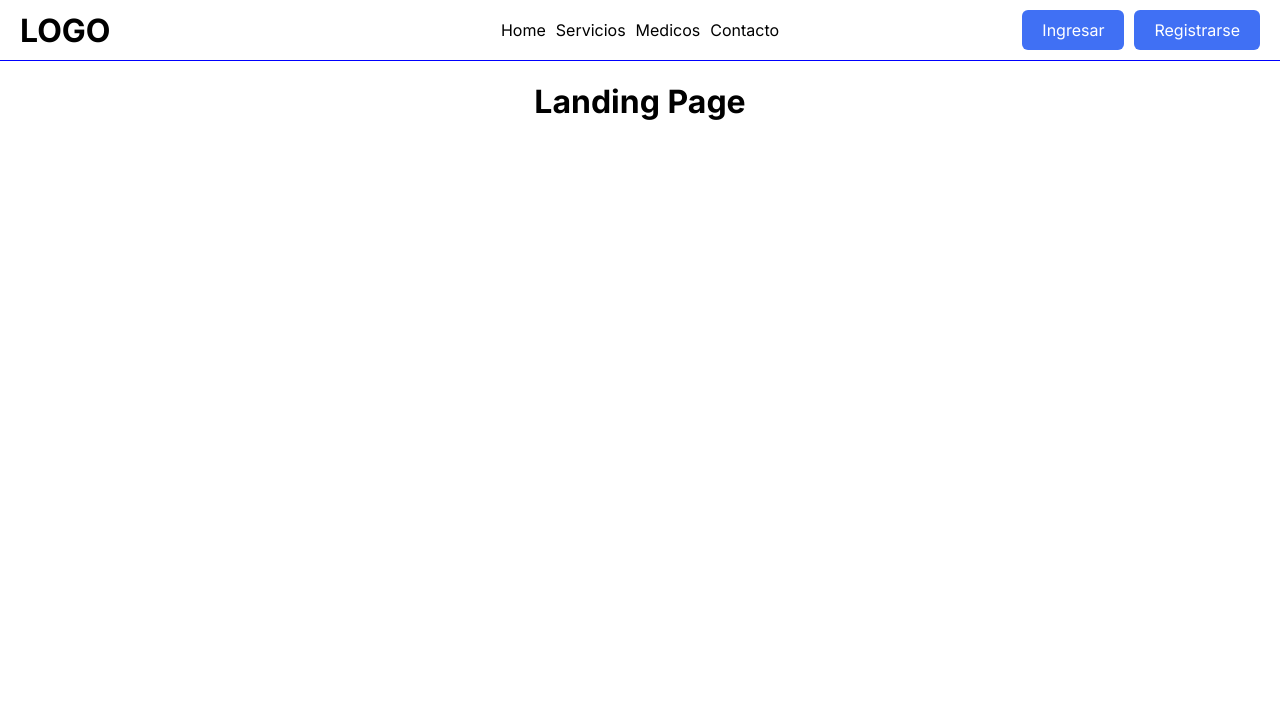
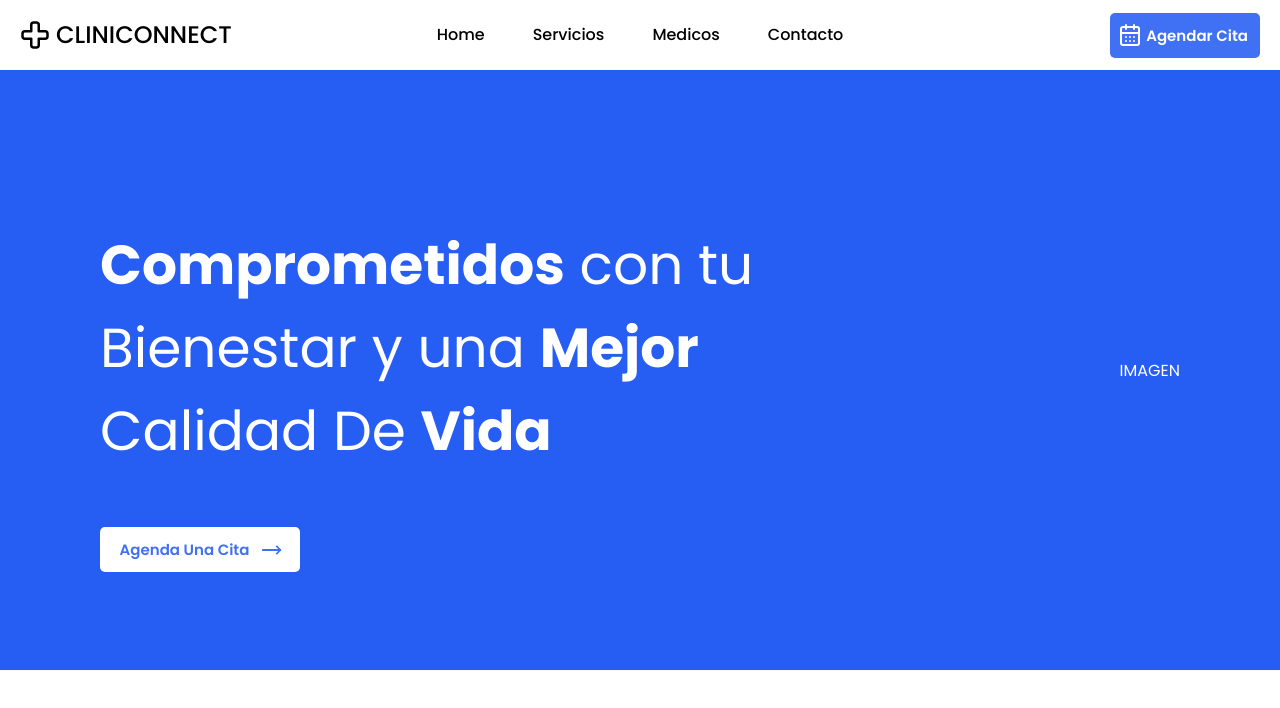
Before and after one commit to No-Country/c14-18-ft-node-react, a Next.js app in the folder frontend/: page / in a window 1280 px wide. Shown: the top 708 px of the page. Built offline with nearby package versions, Linux system fonts and the light colour scheme.

Commit message:
Adding changes to Landing Page

```diff
--- a/frontend/src/app/(pages)/landing.css
+++ b/frontend/src/app/(pages)/landing.css
@@ -2,18 +2,28 @@
     display: flex;
     align-items: center;
     justify-content: space-between;
-    max-height: 60px;
-    border-bottom: solid 1px blue;
+    min-height: 70px;
     padding: 0 20px 0 20px;
+    box-shadow: 0 6px 6px rgba(0, 0, 0, 0.1);
 }
 
-.landing-header h1{
+
+.header-logo {
     display: flex;
+    align-items: center;
+    flex-basis: 0;
     flex-grow: 1;
-    flex-basis: 0;
+    gap: 6px;
 }
 
-.landing-header div{
+.header-logo span{
+    font-family: inherit;
+    font-size: 24px;
+    font-weight: 500;
+    line-height: 32px;
+}
+
+.header-buttons{
     display: flex;
     gap: 10px;
     flex-grow: 1;
@@ -21,15 +31,45 @@
     flex-basis: 0;
 }
 
+
 .main-nav {
     display: flex;
     justify-content: center;
     align-items: center;
+    font-size: 16px;
+    font-weight: 500;
+    line-height: 20px;
 }
 
 .main-nav .nav-items{
     display: flex;
     padding: 0;
-    gap: 10px;
+    gap: 48px;
     list-style: none;
 }
+
+.main-banner {
+    display: flex;
+    align-items: center;
+    justify-content: space-between;
+    min-height: 600px;
+    height: 100%;
+    width: 100%;
+    background-color: #265df2;
+    color: #fff;
+}
+
+.main-banner div{
+    padding: 0 100px;
+}
+
+.main-banner div p{
+    font-size: 55px;
+}
+
+.main-banner div a{
+    display: flex;
+    max-width: 200px;
+    max-height: 45px;
+    height: 100%;
+}
--- a/frontend/src/app/(pages)/page.jsx
+++ b/frontend/src/app/(pages)/page.jsx
@@ -1,11 +1,17 @@
 import Link from 'next/link'
 import './landing.css'
+import { CalendarIcon, CrossIcon, RightArrowIcon } from '@/components/Icons'
+import Button from '@/components/Button'
 
 export default function Home() {
   return (
     <>
       <header className='landing-header'>
-        <h1>LOGO</h1>
+        <div className='header-logo'>
+          <CrossIcon/>
+          <span>CLINICONNECT</span>
+        </div>
+
         <nav className='main-nav'>
           <ul className='nav-items'>
             <li>Home</li>
@@ -15,18 +21,32 @@ export default function Home() {
           </ul>
         </nav>
 
-        <div>
-          <Link href={'/log-in'} style={{ backgroundColor: '#4070f4', color: '#fff', padding: '10px 20px', borderRadius: '6px', textDecoration: 'none' }}>
-            Ingresar
-          </Link>
-          <Link href={'/sign-up'} style={{ backgroundColor: '#4070f4', color: '#fff', padding: '10px 20px', borderRadius: '6px', textDecoration: 'none' }}>
-            Registrarse
+        <div className='header-buttons'>
+          <Link href={'/log-in'} style={{maxWidth: '150px', width: '100%'}}>
+            <Button>
+              <i><CalendarIcon/></i>
+              <span>Agendar Cita</span>
+            </Button>
           </Link>
         </div>
       </header>
 
       <main style={{display: 'flex', flexDirection: 'column', placeItems: 'center' }}>
-        <h1>Landing Page</h1>
+        <section className='main-banner'>
+          <div>
+            <p> <strong>Comprometidos</strong> con tu <br /> Bienestar y una <strong>Mejor</strong>  <br /> Calidad De <strong> Vida</strong> </p>
+            <Link href={'/log-in'} >
+              <Button className={'invert'}>
+                <span>Agenda Una Cita</span>
+                <RightArrowIcon/>
+              </Button>
+            </Link>
+
+          </div>
+          <div>
+            IMAGEN
+          </div>
+        </section>
 
       </main>
     </>
--- a/frontend/src/app/globals.css
+++ b/frontend/src/app/globals.css
@@ -1,3 +1,5 @@
+@import url('https://fonts.googleapis.com/css2?family=Poppins:wght@400;500;600;700&display=swap');
+
 html,
 body {
   max-width: 100vw;
@@ -6,4 +8,9 @@ body {
   margin: 0;
   padding: 0;
   box-sizing: border-box;
+  font-family: 'Poppins', sans-serif;
 }
+
+a {
+  text-decoration: none;
+}
--- a/frontend/src/app/layout.jsx
+++ b/frontend/src/app/layout.jsx
@@ -1,7 +1,5 @@
 import './globals.css'
-import { Inter } from 'next/font/google'
 
-const inter = Inter({ subsets: ['latin'] })
 
 export const metadata = {
   title: 'Create Next App',
@@ -11,7 +9,7 @@ export const metadata = {
 export default function RootLayout({ children }) {
   return (
     <html lang="en">
-      <body className={inter.className}>{children}</body>
+      <body>{children}</body>
     </html>
   )
 }
--- /dev/null
+++ b/frontend/src/components/Button.css
@@ -0,0 +1,42 @@
+.default-button {
+    display: flex;
+    align-items: center;
+    justify-items: center;
+    font-family: inherit;
+    font-size: 15px;
+    height: 45px;
+    max-width: 200px;
+    width: 100%;
+    border: none;
+    outline: none;
+    color: #fff;
+    border-radius: 5px;
+    padding: 0 8px 0 8px;
+    background-color: #4070f4;
+    cursor: pointer;
+    transition: all 0.3s linear;
+}
+
+.default-button:hover {
+    background-color: #265df2;
+}
+
+.default-button span {
+    width: 100%;
+    font-weight: 600;
+}
+
+.default-button i {
+    padding-top: 5px;
+}
+
+.default-button.invert{
+    color: #4070f4;
+    background-color: #fff;
+    padding-right: 18px;
+}
+
+.default-button.invert:hover{
+    box-shadow: 6px 6px 6px rgba(0, 0, 0, 0.1);
+    transform: translate(1px, -2px);
+}
--- /dev/null
+++ b/frontend/src/components/Button.jsx
@@ -0,0 +1,11 @@
+import './Button.css'
+
+const Button = ({ children, className }) => {
+    return (
+        <button className={`default-button ` + className}>
+            {children}
+        </button>
+    );
+}
+
+export default Button;
--- a/frontend/src/components/Icons.jsx
+++ b/frontend/src/components/Icons.jsx
@@ -1,17 +1,35 @@
 export const BackArrowIcon = () => {
     return (
-        <svg xmlns="http://www.w3.org/2000/svg" width="20" height="20" viewBox="0 0 24 24" fill="none" stroke="currentColor" stroke-width="2" stroke-linecap="round" stroke-linejoin="round" class="lucide lucide-chevron-first"><path d="m17 18-6-6 6-6"/><path d="M7 6v12"/></svg>
+        <svg xmlns="http://www.w3.org/2000/svg" width="20" height="20" viewBox="0 0 24 24" fill="none" stroke="currentColor" strokeWidth="2" strokeLinecap="round" strokeLinejoin="round" className="lucide lucide-chevron-first"><path d="m17 18-6-6 6-6"/><path d="M7 6v12"/></svg>
      );
 }
 
 export const OpenEyeIcon = () => {
     return (
-        <svg xmlns="http://www.w3.org/2000/svg" width="24" height="24" viewBox="0 0 24 24" fill="none" stroke="currentColor" stroke-width="2" stroke-linecap="round" stroke-linejoin="round" class="lucide lucide-eye"><path d="M2 12s3-7 10-7 10 7 10 7-3 7-10 7-10-7-10-7Z"/><circle cx="12" cy="12" r="3"/></svg>
+        <svg xmlns="http://www.w3.org/2000/svg" width="24" height="24" viewBox="0 0 24 24" fill="none" stroke="currentColor" strokeWidth="2" strokeLinecap="round" strokeLinejoin="round" className="lucide lucide-eye"><path d="M2 12s3-7 10-7 10 7 10 7-3 7-10 7-10-7-10-7Z"/><circle cx="12" cy="12" r="3"/></svg>
     )
 }
 
 export const ClosedEyeIcon = () => {
     return (
-        <svg xmlns="http://www.w3.org/2000/svg" width="24" height="24" viewBox="0 0 24 24" fill="none" stroke="currentColor" stroke-width="2" stroke-linecap="round" stroke-linejoin="round" class="lucide lucide-eye-off"><path d="M9.88 9.88a3 3 0 1 0 4.24 4.24"/><path d="M10.73 5.08A10.43 10.43 0 0 1 12 5c7 0 10 7 10 7a13.16 13.16 0 0 1-1.67 2.68"/><path d="M6.61 6.61A13.526 13.526 0 0 0 2 12s3 7 10 7a9.74 9.74 0 0 0 5.39-1.61"/><line x1="2" x2="22" y1="2" y2="22"/></svg>
+        <svg xmlns="http://www.w3.org/2000/svg" width="24" height="24" viewBox="0 0 24 24" fill="none" stroke="currentColor" strokeWidth="2" strokeLinecap="round" strokeLinejoin="round" className="lucide lucide-eye-off"><path d="M9.88 9.88a3 3 0 1 0 4.24 4.24"/><path d="M10.73 5.08A10.43 10.43 0 0 1 12 5c7 0 10 7 10 7a13.16 13.16 0 0 1-1.67 2.68"/><path d="M6.61 6.61A13.526 13.526 0 0 0 2 12s3 7 10 7a9.74 9.74 0 0 0 5.39-1.61"/><line x1="2" x2="22" y1="2" y2="22"/></svg>
     )
 }
+
+export const CrossIcon = () => {
+    return (
+        <svg xmlns="http://www.w3.org/2000/svg" width="30" height="30" viewBox="0 0 24 24" fill="none" stroke="currentColor" strokeWidth="2" strokeLinecap="round" strokeLinejoin="round" className="lucide lucide-cross"><path d="M11 2a2 2 0 0 0-2 2v5H4a2 2 0 0 0-2 2v2c0 1.1.9 2 2 2h5v5c0 1.1.9 2 2 2h2a2 2 0 0 0 2-2v-5h5a2 2 0 0 0 2-2v-2a2 2 0 0 0-2-2h-5V4a2 2 0 0 0-2-2h-2z"/></svg>
+    )
+}
+
+export const CalendarIcon = () => {
+    return (
+        <svg xmlns="http://www.w3.org/2000/svg" width="24" height="24" viewBox="0 0 24 24" fill="none" stroke="currentColor" stroke-width="2" stroke-linecap="round" stroke-linejoin="round" class="lucide lucide-calendar-days"><rect width="18" height="18" x="3" y="4" rx="2" ry="2"/><line x1="16" x2="16" y1="2" y2="6"/><line x1="8" x2="8" y1="2" y2="6"/><line x1="3" x2="21" y1="10" y2="10"/><path d="M8 14h.01"/><path d="M12 14h.01"/><path d="M16 14h.01"/><path d="M8 18h.01"/><path d="M12 18h.01"/><path d="M16 18h.01"/></svg>
+    )
+}
+
+export const RightArrowIcon = () => {
+    return (
+        <svg xmlns="http://www.w3.org/2000/svg" width="24" height="24" viewBox="0 0 24 24" fill="none" stroke="currentColor" stroke-width="2" stroke-linecap="round" stroke-linejoin="round" class="lucide lucide-move-right"><path d="M18 8L22 12L18 16"/><path d="M2 12H22"/></svg>
+    )
+}
```
